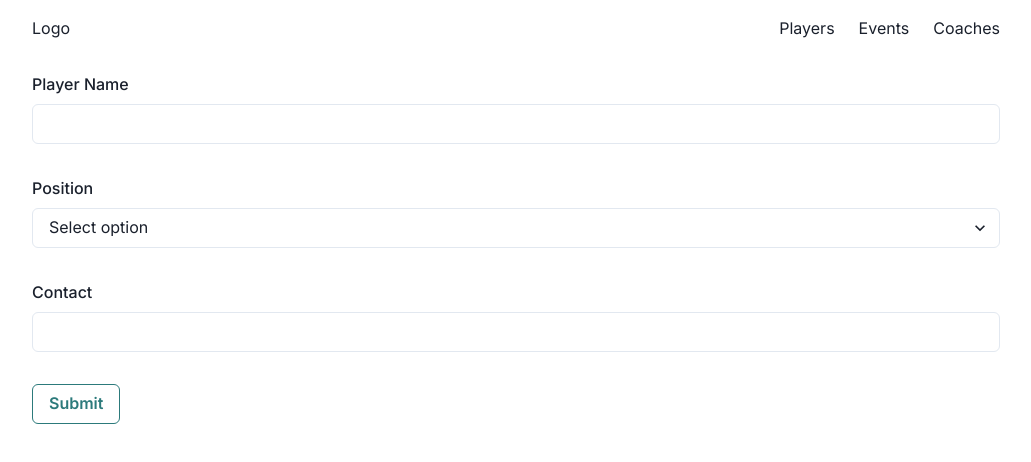
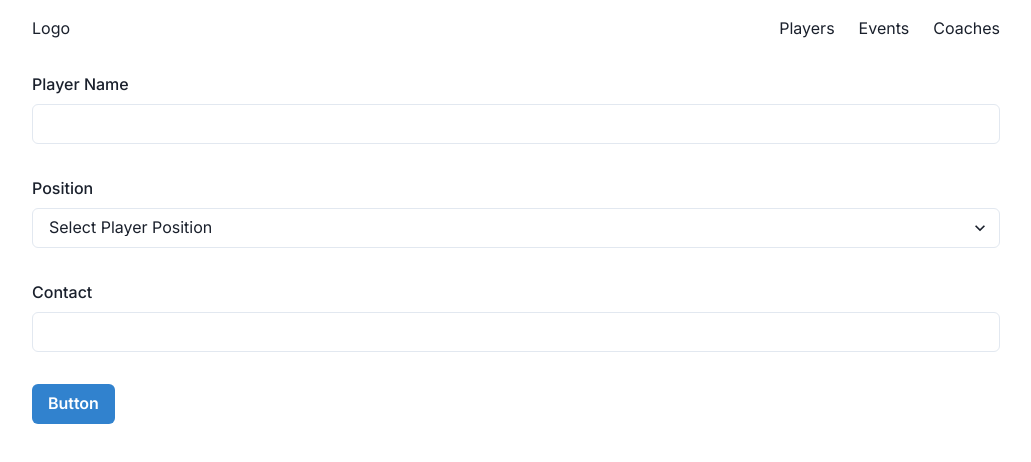
Before and after one commit to zainsadaqat/smart-coach, a Next.js app: page /players/new in a window 1280 px wide. Shown: the top 462 px of the page, without its empty margins (124-1155 px from the left). Built offline with nearby package versions, Linux system fonts and the light colour scheme.

Commit message:
Add form validation and get field values

```diff
--- a/app/players/new/page.tsx
+++ b/app/players/new/page.tsx
@@ -1,50 +1,139 @@
 'use client';
-import React from 'react';
+import React, { useState } from 'react';
 import {
   FormControl,
   FormLabel,
   Input,
   Select,
   Button,
-  Stack,
 } from '@chakra-ui/react';
+import { useForm } from 'react-hook-form';
+import { DevTool } from '@hookform/devtools';
+
+type FormValues = {
+  name: String;
+  position: String;
+  contact: String;
+};
 
 const NewPlayer = () => {
+  const [formData, setFormData] = useState({
+    name: '',
+    position: '',
+    contact: '',
+  });
+  const { register, handleSubmit, formState, control, getValues } =
+    useForm<FormValues>();
+  const { errors } = formState;
+  const { name, ref, onChange, onBlur } = register('position');
+
+  const handleChange = (
+    event: React.ChangeEvent<HTMLInputElement | HTMLSelectElement>
+  ) => {
+    const { name, value } = event.target;
+    setFormData((prevData) => {
+      return {
+        ...prevData,
+        [name]: value,
+      };
+    });
+  };
+
+  const onSubmit = async (data: FormValues) => {
+    const playerName = getValues('name');
+    const playerPosition = getValues('position');
+    const playerContactInfo = getValues('contact');
+    const apiData = {
+      playerName,
+      playerPosition,
+      playerContactInfo,
+    };
+    console.log(JSON.stringify(apiData));
+    const result = await fetch('http://localhost:3000/api/players', {
+      method: 'POST',
+      headers: {
+        'Content-Type': 'application/json',
+      },
+      body: JSON.stringify(apiData),
+    });
+    const res = await result.json();
+    console.log('Result Received from API ENDPOINT: ', res);
+  };
+
   return (
+    <form onSubmit={handleSubmit(onSubmit)} noValidate>
       <FormControl>
         <div className="my-8">
           <FormLabel>Player Name</FormLabel>
-        <Input type="text" />
+          <Input
+            type="text"
+            {...register('name', {
+              required: 'Name is required!',
+              validate: (fieldValue) => {
+                return fieldValue !== 'john' || 'Enter a different name';
+              },
+            })}
+          />
+          <p>{errors.name?.message}</p>
         </div>
         <div className="my-8">
           <FormLabel>Position</FormLabel>
-        <Select placeholder="Select option">
-          <option value="option1">GOAL_KEEPER</option>
-          <option value="option2">FULL_BACK_RIGHT</option>
-          <option value="option3">FULL_BACK_LEFT</option>
-          <option value="option4">CENTRE_BACK</option>
-          <option value="option5">SWEEPER</option>
-          <option value="option6">DEFENSIVE_MIDFIELD_RIGHT</option>
-          <option value="option7">DEFENSIVE_MIDFIELD_LEFT</option>
-          <option value="option8">SECOND_STRIKER</option>
-          <option value="option9">CENTRE_FORWARD</option>
+          <Select
+            placeholder="Select Player Position"
+            {...register('position', {
+              required: {
+                value: true,
+                message: 'Player Position is required',
+              },
+              validate: (fieldValue) => {
+                return (
+                  fieldValue !== 'GOAL_KEEPER' || 'Enter a different position'
+                );
+              },
+            })}
+            name={'position'}
+          >
+            <option value="GOAL_KEEPER">GOAL_KEEPER</option>
+            <option value="FULL_BACK_RIGHT">FULL_BACK_RIGHT</option>
+            <option value="FULL_BACK_LEFT">FULL_BACK_LEFT</option>
+            <option value="CENTRE_BACK">CENTRE_BACK</option>
+            <option value="SWEEPER">SWEEPER</option>
+            <option value="DEFENSIVE_MIDFIELD_RIGHT">
+              DEFENSIVE_MIDFIELD_RIGHT
+            </option>
+            <option value="DEFENSIVE_MIDFIELD_LEFT">
+              DEFENSIVE_MIDFIELD_LEFT
+            </option>
+            <option value="SECOND_STRIKER">SECOND_STRIKER</option>
+            <option value="CENTRE_FORWARD">CENTRE_FORWARD</option>
           </Select>
+          <p>{errors.position?.message}</p>
         </div>
         <div className="my-8">
           <FormLabel>Contact</FormLabel>
-        <Input type="text" />
+          <Input
+            type="text"
+            {...register('contact', {
+              required: {
+                value: true,
+                message: 'Contact is required',
+              },
+            })}
+          />
+          <p>{errors.contact?.message}</p>
         </div>
-      <Stack direction="row" spacing={4}>
+        <div className="my-8">
           <Button
-          isLoading={false}
-          loadingText="Submitting"
-          colorScheme="teal"
-          variant="outline"
+            colorScheme="blue"
+            type="submit"
+            onClick={() => console.log('Clicked')}
           >
-          Submit
+            Button
           </Button>
-      </Stack>
+        </div>
       </FormControl>
+      <DevTool control={control} />
+    </form>
   );
 };
 
```
Lines whose indentation alone changed are shown as unchanged.
